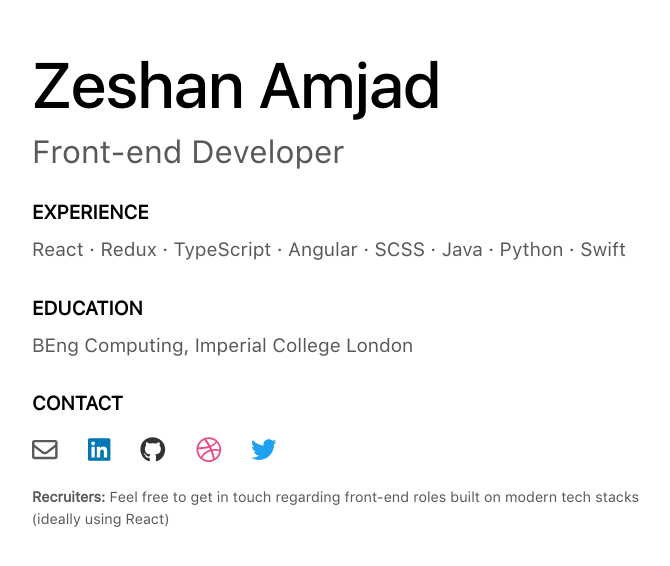
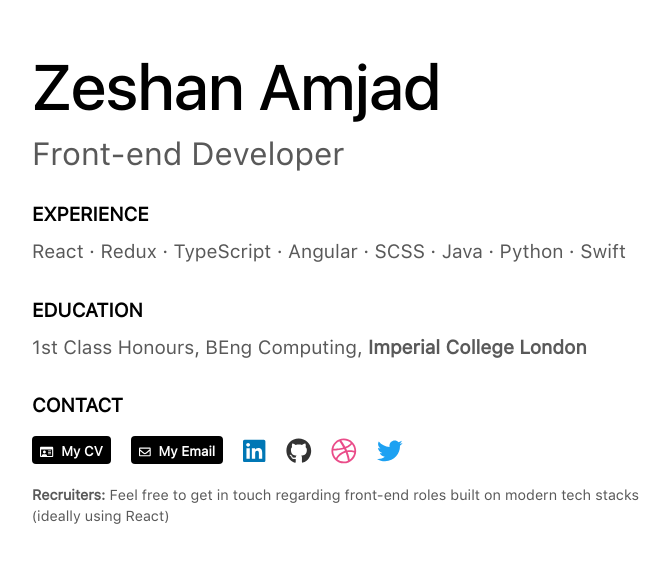
Before and after one commit to ZeshanA/portfolio, a Gatsby site: page / in a window 1280 px wide. Shown: the part 112-678 px from the top of the page, without its empty margins (283-953 px from the left). Built offline with nearby package versions, Linux system fonts and the light colour scheme; Gatsby itself is replaced by a stand-in of ours.

Commit message:
Add CV link to contact section

```diff
--- /dev/null
+++ b/src/components/Badge/Badge.js
@@ -0,0 +1,24 @@
+import React from "react";
+import styles from "./Badge.module.scss";
+import * as PropTypes from "prop-types";
+import { FontAwesomeIcon } from "@fortawesome/react-fontawesome";
+
+const Badge = ({ link, title, icon, children }) => {
+  return (
+    <a className={styles.badge} href={link} title={title}>
+      <span className={styles.icon}>
+        <FontAwesomeIcon icon={icon} size="sm" />
+      </span>
+      <span>{children}</span>
+    </a>
+  );
+};
+
+Badge.propTypes = {
+  link: PropTypes.string,
+  title: PropTypes.string,
+  icon: PropTypes.object,
+  children: PropTypes.oneOfType([PropTypes.string, PropTypes.element])
+};
+
+export default Badge;
--- /dev/null
+++ b/src/components/Badge/Badge.module.scss
@@ -0,0 +1,33 @@
+@import "../../styles/_vars";
+
+$badgeSize: 28px;
+
+.badge {
+  background-color: black;
+  border-radius: 4px;
+  color: #fff;
+  height: $badgeSize;
+  line-height: $badgeSize - 2px;
+  margin: 0;
+  padding: 0 8px;
+  text-align: center;
+  text-decoration: none;
+
+  font: {
+    size: 0.7em;
+    weight: bold;
+  }
+
+  span {
+    display: inline-block;
+    vertical-align: middle;
+  }
+}
+
+/* stylelint-disable */
+.icon {
+  @include verticallyCentreContents();
+  display: inline-flex;
+  margin-right: 8px;
+}
+/* stylelint-enable */
--- a/src/components/ContactIcons/ContactIcons.js
+++ b/src/components/ContactIcons/ContactIcons.js
@@ -1,6 +1,6 @@
 import React from "react";
 import { FontAwesomeIcon } from "@fortawesome/react-fontawesome";
-import { faEnvelope } from "@fortawesome/free-regular-svg-icons";
+import { faEnvelope, faIdCard } from "@fortawesome/free-regular-svg-icons";
 import {
   faDribbble,
   faGithub,
@@ -8,12 +8,21 @@ import {
   faTwitter
 } from "@fortawesome/free-brands-svg-icons";
 import styles from "./ContactIcons.module.scss";
+import Badge from "../Badge/Badge";
 
 const ContactIcons = () => {
   return (
     <ul className={styles.list}>
+      {internalLinks.map(internalLink => (
+        <li key={internalLink.link}>
+          <Badge {...internalLink}>{internalLink.text}</Badge>
+        </li>
+      ))}
       {profiles.map(profile => (
-        <li key={profile.link} className={profile.name}>
+        <li
+          key={profile.link}
+          className={`${profile.className} ${styles.icon}`}
+        >
           <a href={profile.link} title={profile.title}>
             <FontAwesomeIcon icon={profile.icon} size="lg" />
           </a>
@@ -23,33 +32,42 @@ const ContactIcons = () => {
   );
 };
 
+const internalLinks = [
+  {
+    icon: faIdCard,
+    link: "http://zeshan.me/cv",
+    title: "A link to my CV",
+    text: "My CV"
+  },
+  {
+    icon: faEnvelope,
+    link: "mailto:zeshan@zesh.me",
+    title: "Email: zeshan@zesh.me",
+    text: "My Email"
+  }
+];
+
 const profiles = [
   {
-    name: styles.mail,
-    icon: faEnvelope,
-    link: "mailto:zeshan@zesh.me",
-    title: "Email: zeshan@zesh.me"
-  },
-  {
-    name: styles.linkedIn,
+    className: styles.linkedIn,
     icon: faLinkedin,
     link: "http://linkedin.com/in/zeshana",
     title: "LinkedIn"
   },
   {
-    name: styles.github,
+    className: styles.github,
     icon: faGithub,
     link: "http://github.com/zeshana",
     title: "GitHub"
   },
   {
-    name: styles.dribbble,
+    className: styles.dribbble,
     icon: faDribbble,
     link: "http://dribbble.com/zeshana",
     title: "Dribbble"
   },
   {
-    name: styles.twitter,
+    className: styles.twitter,
     icon: faTwitter,
     link: "http://twitter.com/zshnamjd",
     title: "Twitter"
--- a/src/components/ContactIcons/ContactIcons.module.scss
+++ b/src/components/ContactIcons/ContactIcons.module.scss
@@ -6,10 +6,15 @@
   padding: 0;
 
   li {
-    margin-right: 30px;
+    @include verticallyCentreContents;
+    margin-right: 20px;
+
+    &.icon a {
+      @include verticallyCentreContents;
+    }
 
     &.mail a {
-      color: $midGrey;
+      color: black;
     }
 
     &.linkedIn a {
--- a/src/pages/index.js
+++ b/src/pages/index.js
@@ -19,7 +19,7 @@ const HomePage = () => (
     <Section title="Experience">
       React ∙ Redux ∙ TypeScript ∙ Angular ∙ SCSS ∙ Java ∙ Python ∙ Swift
     </Section>
-    <Section title="Education">BEng Computing, Imperial College London</Section>
+    <Section title="Education">1st Class Honours, BEng Computing, <strong>Imperial College London</strong></Section>
     <Section title="Contact">
       <ContactIcons />
       <p style={{ lineHeight: `150%`, fontSize: `0.75em`, margin: 0 }}>
--- a/src/styles/_vars.scss
+++ b/src/styles/_vars.scss
@@ -10,3 +10,10 @@ $midGrey: #595959;
   top: 50%;
   transform: translate(-50%, -50%);
 }
+
+@mixin verticallyCentreContents {
+  align-items: center;
+  display: flex;
+  flex-direction: column;
+  justify-content: center;
+}
```
